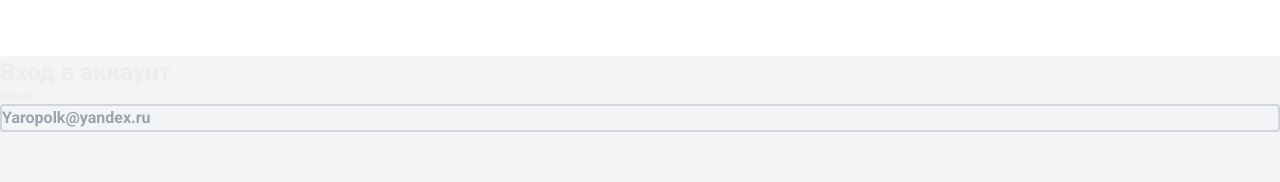
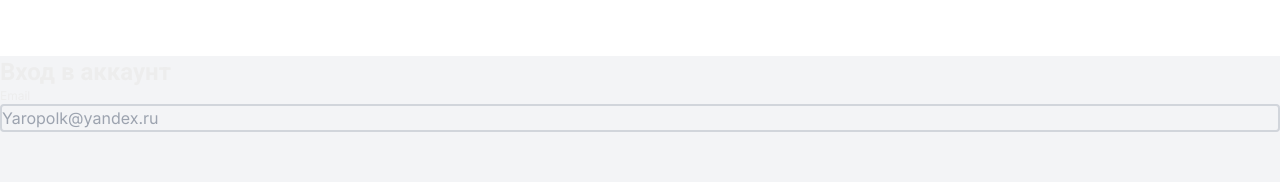
Before and after one commit to yapx-project/yapx-next, a Next.js app: page / in a window 1280 px wide. Shown: the top 182 px of the page. Built offline with nearby package versions, Linux system fonts and the light colour scheme.

Commit message:
auth_ui / configure fonts

```diff
--- a/src/pages/index.tsx
+++ b/src/pages/index.tsx
@@ -4,16 +4,18 @@ import { Inter, Roboto } from "next/font/google";
 const interFont = Inter({
   subsets: ['latin'],
   weight: ["400"],
+  variable: "--font-inter"
 });
 
 const robotoFont = Roboto({
   subsets: ['latin'],
-  weight: ["700"]
+  weight: ["700"],
+  variable: "--font-roboto"
 })
 
 export default function Home() {
   return (
-    <div className={`${interFont.className} ${robotoFont.className}`}>
+    <div className={`${interFont.variable} ${robotoFont.variable}`}>
       <AuthView />
     </div>
   )
```
